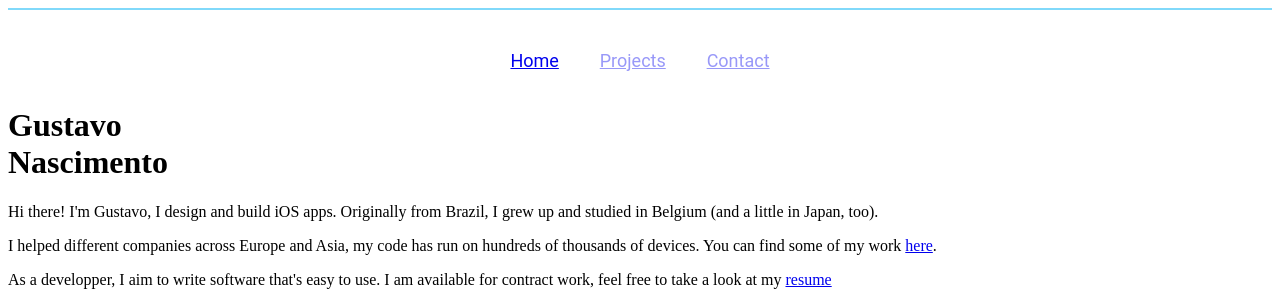
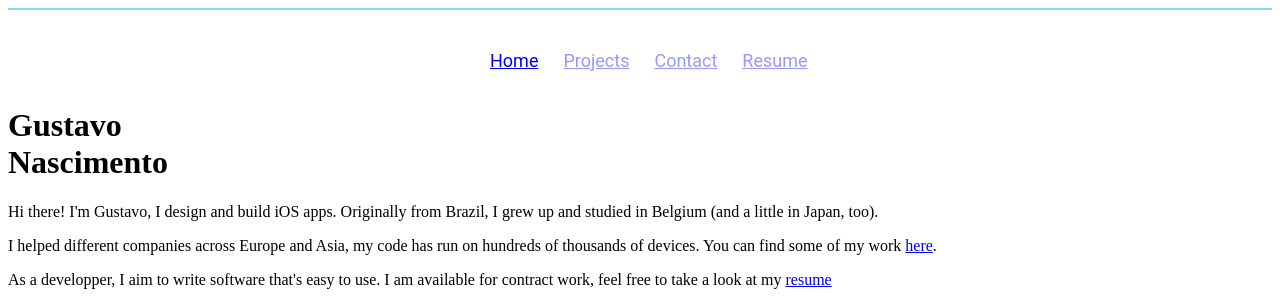
Before and after one commit to gustanas/portfolio, a Gatsby site: page / in a window 1280 px wide. Shown: the top 301 px of the page. Built offline with nearby package versions, Linux system fonts and the light colour scheme; Gatsby itself is replaced by a stand-in of ours.

Commit message:
fix resume

```diff
--- a/src/components/NavigationBar.css
+++ b/src/components/NavigationBar.css
@@ -2,12 +2,16 @@
     width: 300px;
     margin: 25px auto 0;
     display: grid;
-	grid-template-columns: repeat(3, auto);
+	grid-template-columns: repeat(4, auto);
 	align-items: center;
     justify-items: center;
     font-family: 'Roboto', sans-serif, -apple-system, BlinkMacSystemFont, 'Segoe UI', Oxygen, Ubuntu, Cantarell, 'Open Sans', 'Helvetica Neue', sans-serif;
     -webkit-font-smoothing: antialiased;
     font-size: 12px;
+}
+
+.NavigationBar h2 {
+    margin-right: 25px;
 }
 
 .NavigationBar .NotActive h2 {
--- a/src/components/NavigationBar.js
+++ b/src/components/NavigationBar.js
@@ -1,6 +1,7 @@
 import React from 'react'
 import Link from 'gatsby-link'
 import './NavigationBar.css'
+import resume from '../pages/GustavoNascimento.pdf'
 
 class NavigationBar extends React.Component {
     constructor(props) {
@@ -37,6 +38,9 @@ class NavigationBar extends React.Component {
             <div className={this.state.contactIsActive ? 'Active' : 'NotActive'}>
             <h2><a href="mailto:gusta.nas@gmail.com">Contact</a></h2>
             </div>
+            <div className={this.state.contactIsActive ? 'Active' : 'NotActive'}>
+            <h2><a href={resume} target="_blanck">Resume</a></h2>
+            </div>
             </div>
         )
       }
```
Also changed, not shown: 1 other file.
